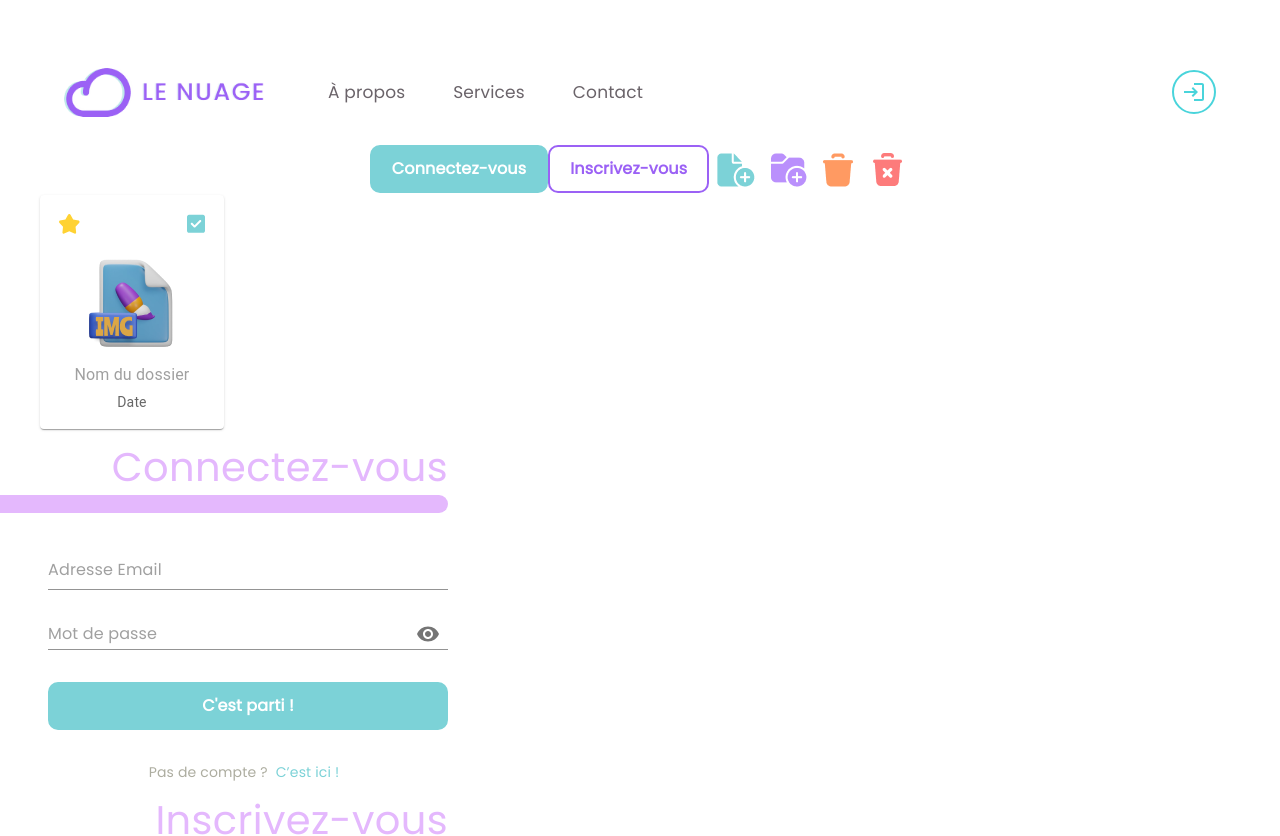
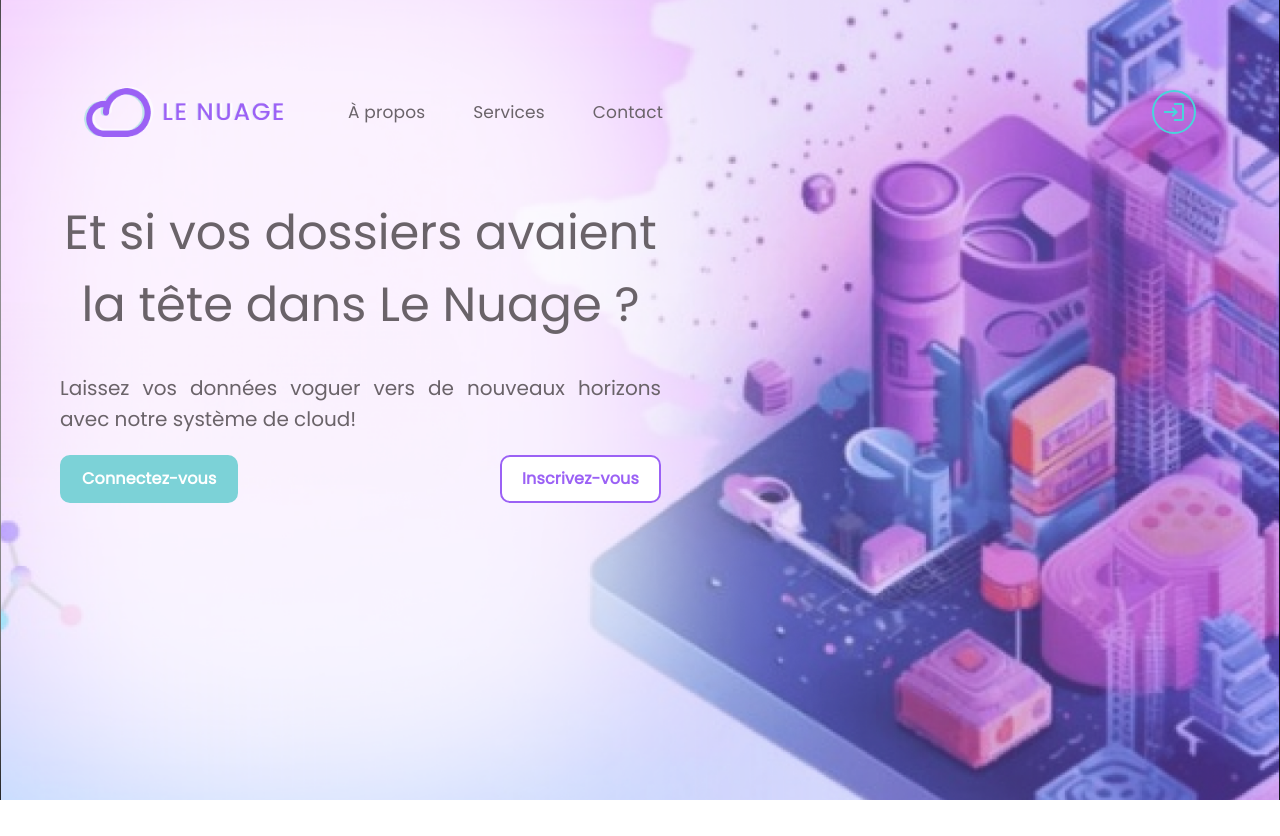
Before and after one commit to Jess2410/MyCloud-front, a React (Vite) app: page /home in a window 1280 px wide. Shown: the top 836 px of the page. After the commit the page ends 800 px from the top, so only its background shows below. Built offline with nearby package versions, Linux system fonts and the light colour scheme.

Commit message:
Front pour la page Home et mise en place du react-rooter

```diff
--- a/src/App.css
+++ b/src/App.css
@@ -6,9 +6,9 @@ body,
   font-family: "Poppins", sans-serif;
 }
 #root {
-  max-width: 1280px;
+  /* max-width: 1280px; */
   margin: 0 auto;
-  padding: 2rem;
+  /* padding: 2rem; */
   text-align: center;
   font-family: "Poppins", sans-serif;
 }
--- a/src/App.tsx
+++ b/src/App.tsx
@@ -1,32 +1,35 @@
-import "./App.css";
-import Button from "./components/Button/Button";
-import addFile from "./assets/icons/add-file-icon.png";
-import addFolder from "./assets/icons/add-folder-icon.png";
-import trash from "./assets/icons/trash-icon.png";
-import trashDef from "./assets/icons/trash-definitive-icon.png";
-import IconButton from "./components/IconButton/IconButton";
-import Card from "./components/Card/Card";
-// import SearchBar from "./components/searchBar/SearchBar";
-import FormLoginGeneric from "./components/Form/FormLoginGeneric";
-import FormSigninGeneric from "./components/Form/FormSigninGeneric";
-import FormPasswordGeneric from "./components/Form/FormPasswordGeneric";
-import Navbar from "./components/NavBar/Navbar";
+import './App.css';
+import { createBrowserRouter, RouterProvider } from 'react-router-dom';
+import HomeView from "./views/app/home/HomeView";
+import UiComponents from "./views/app/UiComponents/UiComponents";
+
+
+const router = createBrowserRouter([
+  {
+    path: "/home",
+    element: <HomeView />,
+  },
+  {
+    path: "/uiComponents",
+    element: <UiComponents />,
+  },
+  {
+    path: "/login",
+    element: <HomeView />,
+  },
+  {
+    path: "/signin",
+    element: <HomeView />,
+  },
+
+])
 
 function App() {
+
   return (
-    <>
-      <Navbar />
-      <Button label={"Connectez-vous"} variant="contained" />
-      <Button label={"Inscrivez-vous"} variant="outlined" />
-      <IconButton icon={addFile} />
-      <IconButton icon={addFolder} />
-      <IconButton icon={trash} />
-      <IconButton icon={trashDef} />
-      <Card />
-      <FormLoginGeneric />
-      <FormSigninGeneric />
-      <FormPasswordGeneric />
-    </>
+    <div className="App">
+      <RouterProvider router={router} />
+    </div>
   );
 }
 
--- a/src/components/Form/GenericForm.tsx
+++ b/src/components/Form/GenericForm.tsx
@@ -1,6 +1,6 @@
 import Box from "@mui/material/Box";
 import Input from "./Input";
-import Button from "../Button/Button";
+import Button from "../button/Button";
 import { Link, Typography } from "@mui/material";
 import { FC } from "react";
 
--- a/src/components/NavBar/Navbar.tsx
+++ b/src/components/NavBar/Navbar.tsx
@@ -5,16 +5,16 @@ import Toolbar from "@mui/material/Toolbar";
 import { IconButton as IconButtonMui } from "@mui/material";
 import Typography from "@mui/material/Typography";
 import Menu from "@mui/material/Menu";
-import MenuIcon from "@mui/icons-material/Menu";
+//import MenuIcon from "@mui/icons-material/Menu";
 import Container from "@mui/material/Container";
 import Button from "@mui/material/Button";
 import Tooltip from "@mui/material/Tooltip";
 import MenuItem from "@mui/material/MenuItem";
 import logo from "../../assets/images/logo-le-nuage.webp";
-import logoResponsiveVide from "../../assets/icons/logo-responsive-svg.svg";
+//import logoResponsiveVide from "../../assets/icons/logo-responsive-svg.svg";
 import logoResponsiveBurger from "../../assets/icons/logo-burger-svg.svg";
 import LoginIcon from "@mui/icons-material/Login";
-import trashDef from "../../assets/icons/trash-definitive-icon.png";
+//import trashDef from "../../assets/icons/trash-definitive-icon.png";
 import IconButton from "../IconButton/IconButton";
 
 const pages = ["À propos", "Services", "Contact"];
--- /dev/null
+++ b/src/views/app/UiComponents/UiComponents.tsx
@@ -0,0 +1,33 @@
+import Button from "../../../components/button/Button";
+import addFile from "../../../assets/icons/add-file-icon.png";
+import addFolder from "../../../assets/icons/add-folder-icon.png";
+import trash from "../../../assets/icons/trash-icon.png";
+import trashDef from "../../../assets/icons/trash-definitive-icon.png";
+import IconButton from "../../../components/IconButton/IconButton";
+import Card from "../../../components/Card/Card";
+import SearchBar from "../../../components/searchBar/SearchBar";
+import FormLoginGeneric from "../../../components/Form/FormLoginGeneric";
+import FormSigninGeneric from "../../../components/Form/FormSigninGeneric";
+import FormPasswordGeneric from "../../../components/Form/FormPasswordGeneric";
+import Navbar from "../../../components/NavBar/Navbar";
+
+function App() {
+  return (
+    <>
+      <Navbar />
+      <SearchBar />
+      <Button label={"Connectez-vous"} variant="contained" />
+      <Button label={"Inscrivez-vous"} variant="outlined" />
+      <IconButton icon={addFile} />
+      <IconButton icon={addFolder} />
+      <IconButton icon={trash} />
+      <IconButton icon={trashDef} />
+      <Card />
+      <FormLoginGeneric />
+      <FormSigninGeneric />
+      <FormPasswordGeneric />
+    </>
+  );
+}
+
+export default App;
--- a/src/views/app/home/HomeView.tsx
+++ b/src/views/app/home/HomeView.tsx
@@ -1,3 +1,60 @@
+import Navbar from "../../../components/NavBar/Navbar";
+import Button from "../../../components/button/Button";
+import background from "../../../assets/images/Homebackground-home.png";
+import { Link } from "react-router-dom";
+
 export default function HomeView() {
-  return <div></div>;
+  return (
+  <div style={{
+    height: "100vh",
+    margin: "-8px",
+    backgroundImage: `url(${background})`,
+    backgroundSize: "cover",
+    backgroundPosition: "center",
+    backgroundRepeat: "no-repeat",
+  }}>
+    <div style={{
+      padding: "60px"
+    }}>
+    <Navbar />
+    <div style={{
+      width: "601px",
+      height: "469px",
+      padding: "70px, 0px, 40px, 0px",
+      gap: "40px"
+      }}>
+      <h1 style={{
+        fontFamily: "Poppins",
+        fontWeight: 500,
+        fontSize: "48px",
+        lineHeight: "72px",
+        color: "#6A6369"
+      }}>
+        Et si vos dossiers avaient la tête dans Le Nuage ?
+      </h1>
+      <p style={{
+        fontSize: "20px",
+        fontFamily: "Poppins",
+        fontWeight: 400,
+        lineHeight:"31px",
+        textAlign: "justify",
+        color: "#6A6369"
+      }}>
+        Laissez vos données voguer vers de nouveaux horizons avec notre système de cloud!
+      </p>
+
+      <div style={{
+        display: "flex",
+        justifyContent: "space-between"
+      }}>
+        <Link to="/login">
+          <Button label={"Connectez-vous"} variant="contained" />
+        </Link>
+        <Link to="/signin">
+          <Button label={"Inscrivez-vous"} variant="outlined" />
+        </Link>
+      </div>
+    </div>
+    </div>
+  </div>);
 }
```
